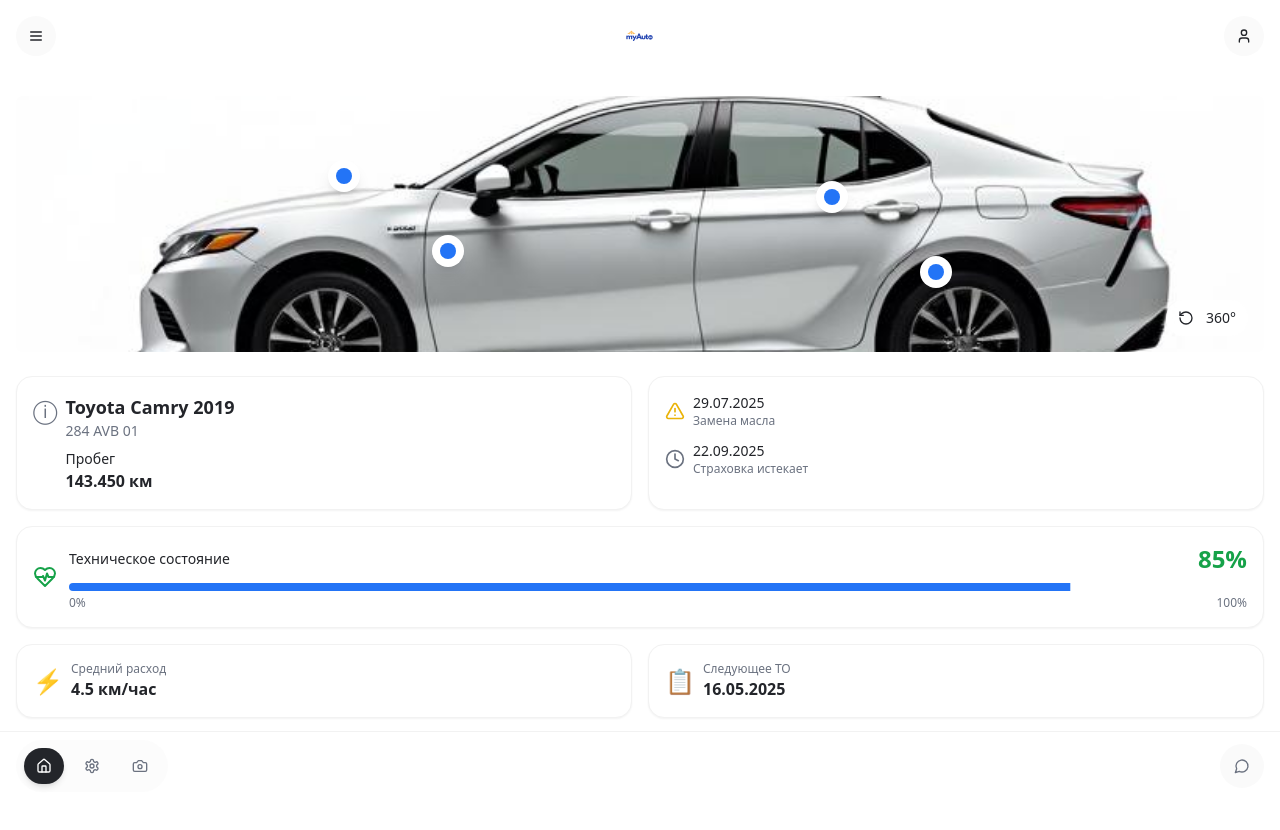
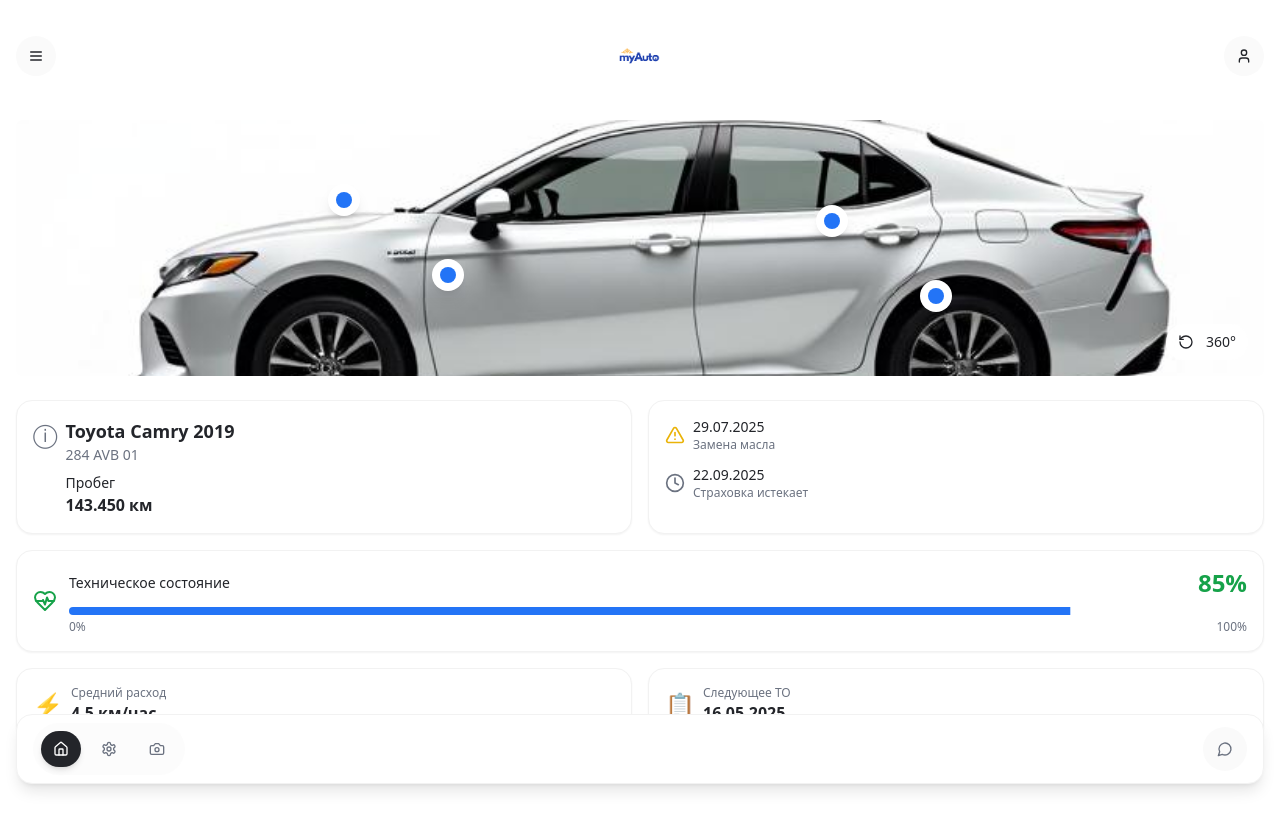
Before and after one commit to Altynbek-Azamatovich/myauto-chat, a React (Vite) app: page / in a window 1280 px wide. Shown: the top 830 px of the page. Built offline with nearby package versions, Linux system fonts and the light colour scheme; the HTML template or start-up script is replaced by a standard one.

Commit message:
Adjust header and navigation

```diff
--- a/src/components/BottomNavigation.tsx
+++ b/src/components/BottomNavigation.tsx
@@ -16,8 +16,9 @@ const BottomNavigation = () => {
   const isChatActive = location.pathname === "/super-chat";
 
   return (
-    <div className="fixed bottom-0 left-0 right-0 bg-background/80 backdrop-blur-lg border-t">
-      <div className="flex items-center justify-between px-4 py-2">
+    <div className="fixed bottom-4 left-4 right-4">
+      <div className="bg-background border border-border rounded-2xl shadow-lg">
+        <div className="flex items-center justify-between px-4 py-2">
         {/* Main navigation buttons */}
         <div className="flex items-center space-x-2 bg-muted/50 rounded-full p-2">
           {navItems.map((item) => (
@@ -51,6 +52,7 @@ const BottomNavigation = () => {
             isChatActive ? "text-white" : "text-muted-foreground"
           }`} />
         </Button>
+        </div>
       </div>
     </div>
   );
--- a/src/pages/Home.tsx
+++ b/src/pages/Home.tsx
@@ -15,7 +15,7 @@ const Home = () => {
   return (
     <div className="min-h-screen bg-background">
       {/* Header */}
-      <header className="flex items-center justify-between p-4">
+      <header className="flex items-center justify-between px-4 pt-8 pb-4">
         <Sheet open={isMenuOpen} onOpenChange={setIsMenuOpen}>
           <SheetTrigger asChild>
             <Button variant="ghost" size="icon" className="rounded-full bg-muted">
@@ -46,7 +46,7 @@ const Home = () => {
           </SheetContent>
         </Sheet>
 
-        <img src={logoImage} alt="myAuto" className="h-8 w-auto" />
+        <img src={logoImage} alt="myAuto" className="h-12 w-auto" />
 
         <Dialog open={isProfileOpen} onOpenChange={setIsProfileOpen}>
           <DialogTrigger asChild>
```
